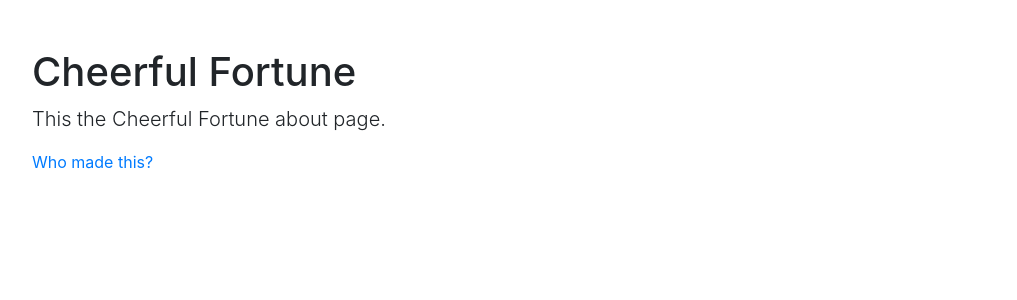
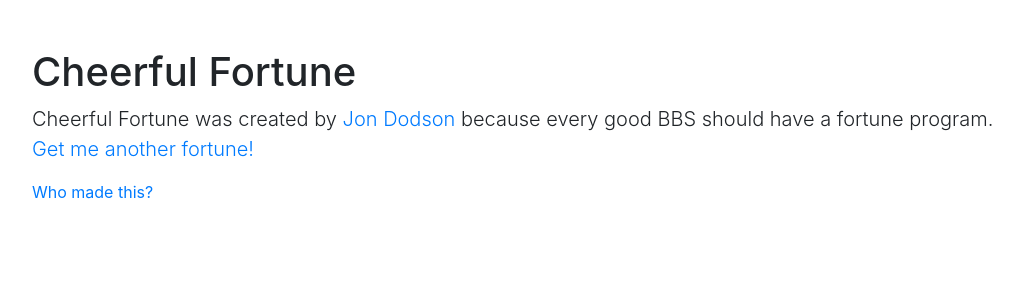
Before and after one commit to cheerfulghost/cheerful-fortune, a Jekyll site: the page built from about.html, in a window 1280 px wide. Shown: the top 300 px of the page, without its empty margins (53-1070 px from the left). Built offline with Jekyll 4.4.1, drawn with Linux system fonts in a browser that asks for light colours.

Commit message:
Fleshing out the about page

```diff
--- a/about.html
+++ b/about.html
@@ -3,4 +3,6 @@ layout: default
 title: About
 ---
 
-This the Cheerful Fortune about page.
+Cheerful Fortune was created by <a href="http://jdodson.org" target="_blank">Jon Dodson</a> because every good BBS should have a fortune program.
+<br/>
+<a href="/">Get me another fortune!</a>
```
